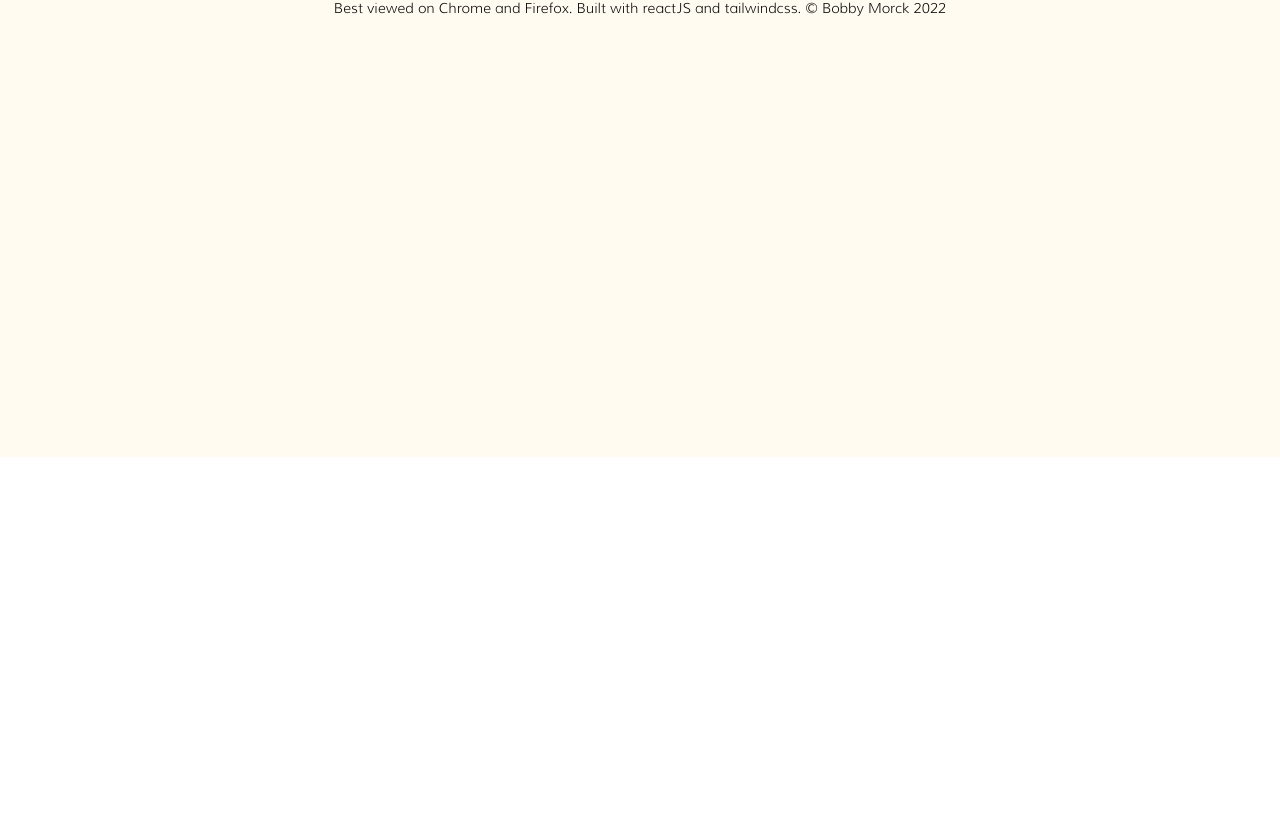
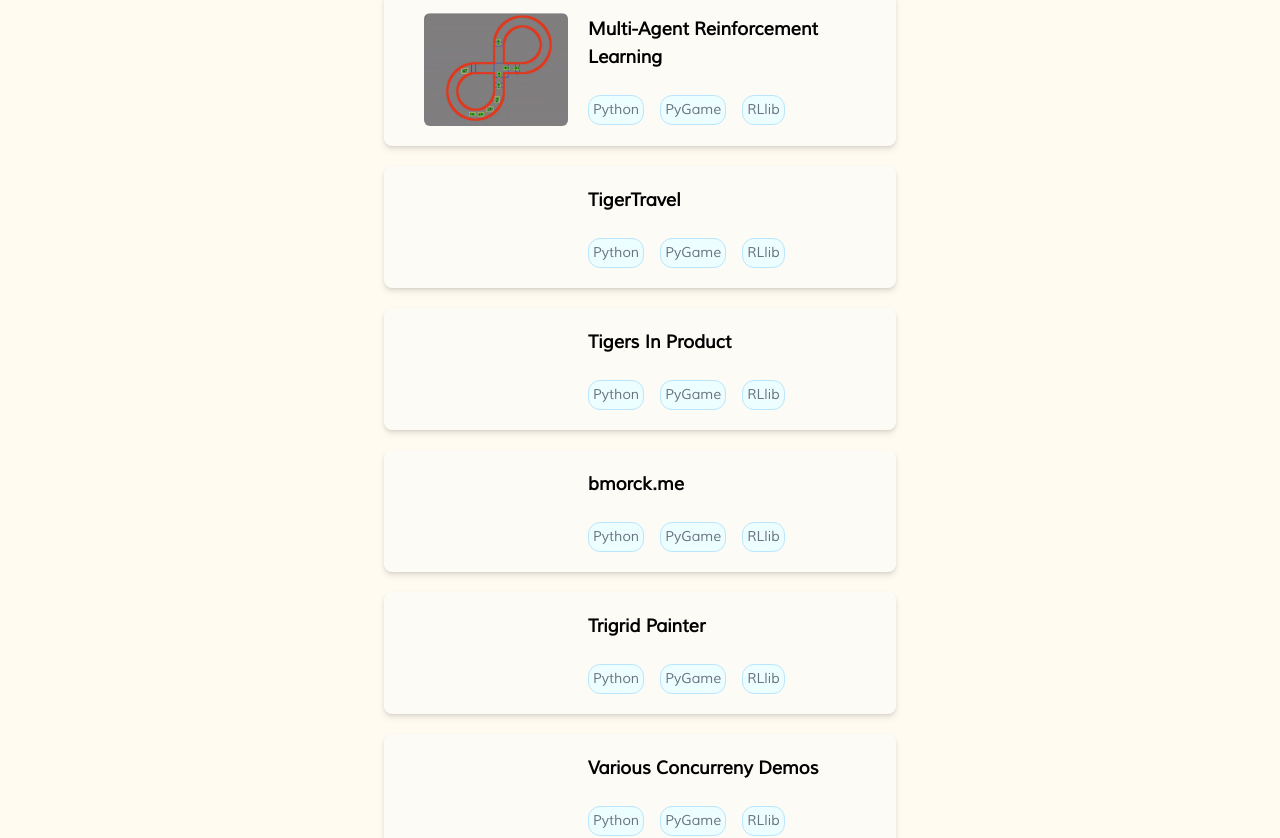
Before and after one commit to bmorck/personal-site, a React (Create React App) app: page /Portfolio in a window 1280 px wide. Shown: the part 343-1181 px from the top of the page. Before the commit the page ends 800 px from the top, so only its background shows below. Built offline with nearby package versions, Linux system fonts and the light colour scheme.

Commit message:
add portfolio page and fix collisions

```diff
--- a/src/components/Base.js
+++ b/src/components/Base.js
@@ -58,7 +58,6 @@ const Base = ({ component }) => {
                     },
                     interactivity: {
                         events: {
-
                             onHover: {
                                 enable: true,
                                 mode: "repulse",
@@ -90,7 +89,7 @@ const Base = ({ component }) => {
                             directions: "none",
                             enable: true,
                             outModes: {
-                                default: "bounce",
+                                default: "none",
                             },
                             random: false,
                             speed: 2,
--- /dev/null
+++ b/src/components/Portfolio.js
@@ -0,0 +1,190 @@
+import React from 'react';
+import rlenv from "../files/RLEnv.png"
+
+const Portfolio = () => {
+    return (
+        <div className="grow justify-center flex fade-in2 pb-10 pt-10 font-regular-font">
+            <div className="md:basis-1/3"></div>
+            <div className="md:basis-1/2 pl-5 pr-5 drop-shadow-md w-11/12">
+                {/* Card for RL Project */}
+                <div className="flex flex-col md:flex-row items-center border-0 drop-shadow-sm rounded-lg bg-custom-bg-color2 p-5 mb-5">
+                    {/*<div className="mr-5 ml-5 w-36 border-1 drop-shadow-lg hover:opacity-75 transition ease-in-out delay-50 duration-500 relative hover:scale-110">
+                        <div class=" inset-0 bg-cover z-0 "> <img src={rlenv} alt="RL Env" /></div>
+                        <div className="opacity-0 hover:opacity-100 duration-500 absolute inset-0 z-10 flex justify-center items-center text-sm text-white font-display-font font-semibold underline">&lt; View Code &gt;</div>
+                     </div>*/}
+
+                    <div
+                        class="overflow-hidden mr-5 ml-5 w-36 shrink-0 rop-shadow-md rounded-md relative group hover:opacity-75"
+                    >
+                        <div
+                            class="z-50 opacity-0 group-hover:opacity-100 transition duration-300 ease-in-out absolute from-black/80 to-transparent bg-gradient-to-t inset-0 flex justify-center items-center"
+                        >
+                            <div
+                                class="transform-gpu text-sm group-hover:opacity-100 group-hover:translate-y-0 translate-y-4 transform transition duration-300 ease-in-out"
+                            >
+                                <a href="https://github.com/bmorck/TigerTravel" class="font-bold underline text-stone-300 font-display-font">&lt; View Source &gt;</a>
+                            </div>
+
+                        </div>
+                        <img
+                            alt=""
+                            class="inset-0 group-hover:scale-125 transition duration-300 ease-in-out"
+                            src={rlenv}
+                        />
+                    </div>
+
+                    <div className="text-lg">
+                        <div className="font-bold text-center md:text-left pb-2">Multi-Agent Reinforcement Learning</div>
+                        <div className="text-sm">
+
+                        </div>
+                        <div className="flex pt-2 flex-wrap">
+                            <div className="border-1 text-sm p-1 mr-4 mt-2 rounded-xl border-sky-200 bg-cyan-50 text-gray-500">
+                                Python
+                            </div>
+                            <div className="border-1 text-sm p-1 mr-4 mt-2 rounded-xl border-sky-200 bg-cyan-50 text-gray-500">
+                                PyGame
+                            </div>
+                            <div className="border-1 text-sm p-1 mr-4 mt-2 rounded-xl border-sky-200 bg-cyan-50 text-gray-500">
+                                RLlib
+                            </div>
+                        </div>
+                    </div>
+                </div>
+
+                {/* Card for TigerTravel Project */}
+                <div className="flex flex-col md:flex-row items-center border-0 drop-shadow-sm rounded-lg bg-custom-bg-color2 p-5 mb-5">
+                    <div className="mr-5 ml-5 w-36 shrink-0 mx-auto">
+
+                    </div>
+
+                    <div className="text-lg font-regular-font">
+                        <div className="font-bold text-center md:text-left pb-2">TigerTravel</div>
+                        <div className="text-sm">
+
+                        </div>
+                        <div className="flex pt-2 flex-wrap">
+                            <div className="border-1 text-sm p-1 mr-4 mt-2 rounded-xl border-sky-200 bg-cyan-50 text-gray-500">
+                                Python
+                            </div>
+                            <div className="border-1 text-sm p-1 mr-4 mt-2 rounded-xl border-sky-200 bg-cyan-50 text-gray-500">
+                                PyGame
+                            </div>
+                            <div className="border-1 text-sm p-1 mr-4 mt-2 rounded-xl border-sky-200 bg-cyan-50 text-gray-500">
+                                RLlib
+                            </div>
+                        </div>
+                    </div>
+                </div>
+
+                {/* Card for TigersInProduct Project */}
+                <div className="flex flex-col md:flex-row items-center border-0 drop-shadow-sm rounded-lg bg-custom-bg-color2 p-5 mb-5">
+                    <div className="mr-5 ml-5 w-36 shrink-0 mx-auto">
+
+                    </div>
+
+                    <div className="text-lg font-regular-font">
+                        <div className="font-bold text-center md:text-left pb-2">Tigers In Product</div>
+                        <div className="text-sm">
+
+                        </div>
+                        <div className="flex pt-2 flex-wrap">
+                            <div className="border-1 text-sm p-1 mr-4 mt-2 rounded-xl border-sky-200 bg-cyan-50 text-gray-500">
+                                Python
+                            </div>
+                            <div className="border-1 text-sm p-1 mr-4 mt-2 rounded-xl border-sky-200 bg-cyan-50 text-gray-500">
+                                PyGame
+                            </div>
+                            <div className="border-1 text-sm p-1 mr-4 mt-2 rounded-xl border-sky-200 bg-cyan-50 text-gray-500">
+                                RLlib
+                            </div>
+                        </div>
+                    </div>
+                </div>
+
+                {/* Card for Website Project */}
+                <div className="flex flex-col md:flex-row items-center border-0 drop-shadow-sm rounded-lg bg-custom-bg-color2 p-5 mb-5">
+                    <div className="mr-5 ml-5 w-36 shrink-0 mx-auto">
+
+                    </div>
+
+                    <div className="text-lg font-regular-font">
+                        <div className="font-bold text-center md:text-left pb-2">bmorck.me</div>
+                        <div className="text-sm">
+
+                        </div>
+                        <div className="flex pt-2 flex-wrap">
+                            <div className="border-1 text-sm p-1 mr-4 mt-2 rounded-xl border-sky-200 bg-cyan-50 text-gray-500">
+                                Python
+                            </div>
+                            <div className="border-1 text-sm p-1 mr-4 mt-2 rounded-xl border-sky-200 bg-cyan-50 text-gray-500">
+                                PyGame
+                            </div>
+                            <div className="border-1 text-sm p-1 mr-4 mt-2 rounded-xl border-sky-200 bg-cyan-50 text-gray-500">
+                                RLlib
+                            </div>
+                        </div>
+                    </div>
+                </div>
+
+                {/* Card for TriGrid Painter Project */}
+                <div className="flex flex-col md:flex-row items-center border-0 drop-shadow-sm rounded-lg bg-custom-bg-color2 p-5 mb-5">
+                    <div className="mr-5 ml-5 w-36 shrink-0 mx-auto">
+
+                    </div>
+
+                    <div className="text-lg font-regular-font">
+                        <div className="font-bold text-center md:text-left pb-2">Trigrid Painter</div>
+                        <div className="text-sm">
+
+                        </div>
+                        <div className="flex pt-2 flex-wrap">
+                            <div className="border-1 text-sm p-1 mr-4 mt-2 rounded-xl border-sky-200 bg-cyan-50 text-gray-500">
+                                Python
+                            </div>
+                            <div className="border-1 text-sm p-1 mr-4 mt-2 rounded-xl border-sky-200 bg-cyan-50 text-gray-500">
+                                PyGame
+                            </div>
+                            <div className="border-1 text-sm p-1 mr-4 mt-2 rounded-xl border-sky-200 bg-cyan-50 text-gray-500">
+                                RLlib
+                            </div>
+                        </div>
+                    </div>
+                </div>
+
+                {/* Card for Uber Driver Concurrency Project */}
+                <div className="flex flex-col md:flex-row items-center border-0 drop-shadow-sm rounded-lg bg-custom-bg-color2 p-5 mb-5">
+                    <div className="mr-5 ml-5 w-36 shrink-0 mx-auto">
+
+                    </div>
+
+                    <div className="text-lg font-regular-font">
+                        <div className="font-bold text-center md:text-left pb-2">Various Concurreny Demos</div>
+                        <div className="text-sm">
+
+                        </div>
+                        <div className="flex pt-2 flex-wrap">
+                            <div className="border-1 text-sm p-1 mr-4 mt-2 rounded-xl border-sky-200 bg-cyan-50 text-gray-500">
+                                Python
+                            </div>
+                            <div className="border-1 text-sm p-1 mr-4 mt-2 rounded-xl border-sky-200 bg-cyan-50 text-gray-500">
+                                PyGame
+                            </div>
+                            <div className="border-1 text-sm p-1 mr-4 mt-2 rounded-xl border-sky-200 bg-cyan-50 text-gray-500">
+                                RLlib
+                            </div>
+                        </div>
+                    </div>
+                </div>
+
+                {/* Card for Heap Manager Project */}
+
+                {/* Card for Distributed Key Value Store Project */}
+
+            </div>
+            <div className="md:basis-1/3"></div>
+        </div >
+    );
+};
+
+export default Portfolio;
```
Also changed, not shown: src/files/RLEnv.png (added), src/files/trigrid.png (added).
